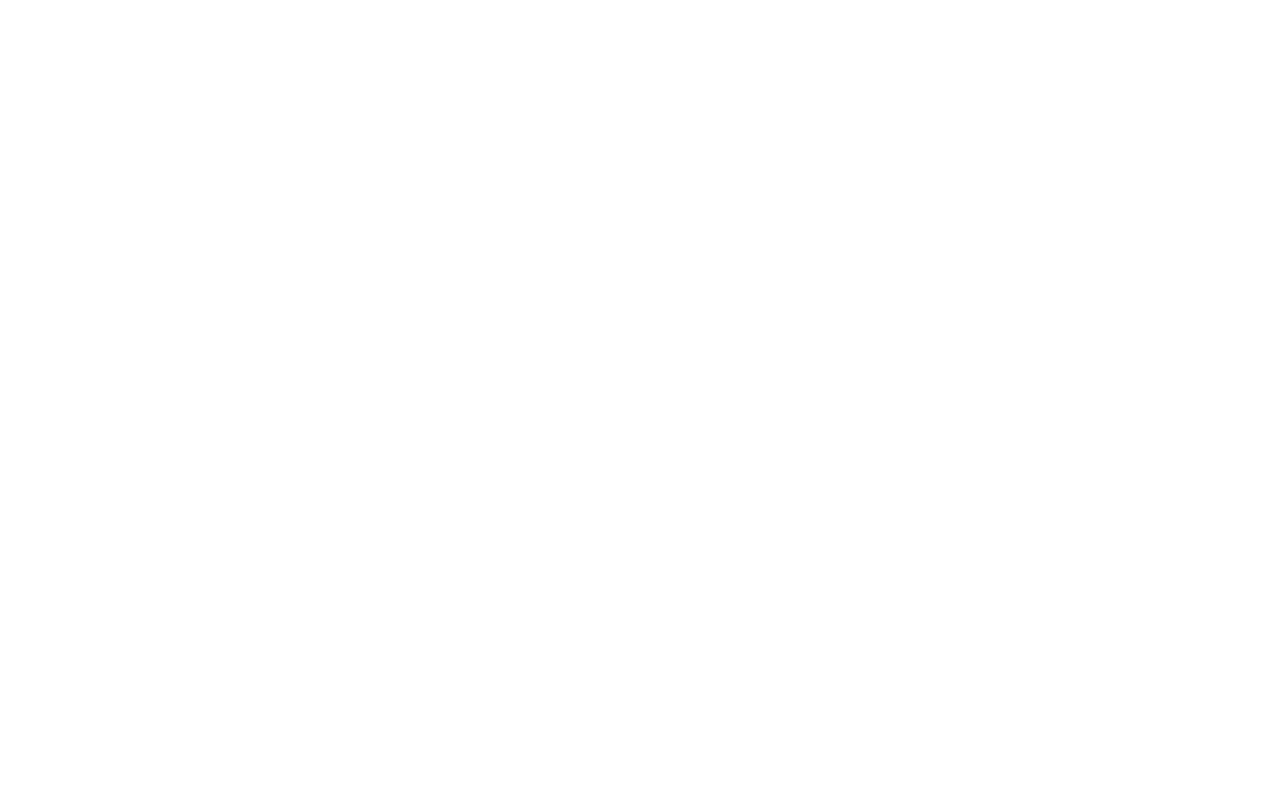
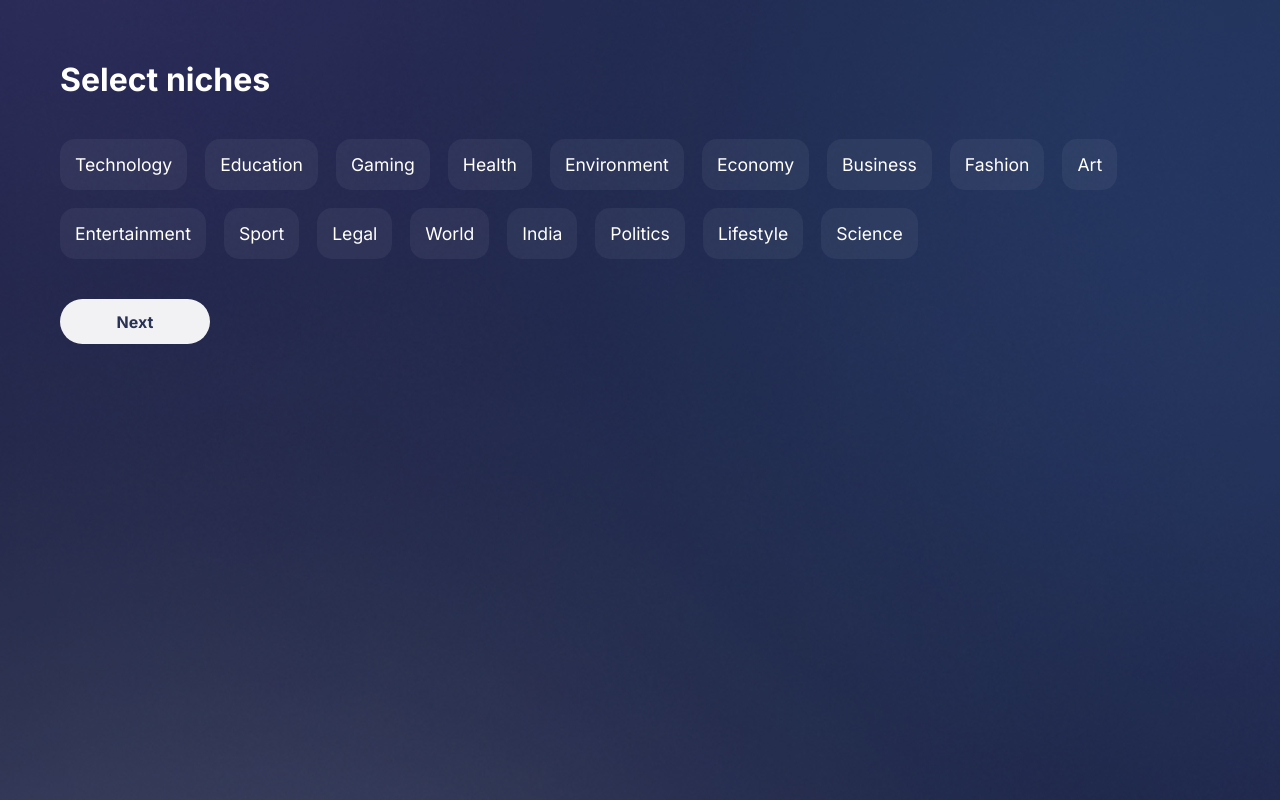
Before and after one commit to abhisheksharmacodes/newzlash, a React (Vite) app in the folder client/: page /#/niches in a window 1280 px wide. Before the commit this address had no page. Built offline with nearby package versions, Linux system fonts and the light colour scheme.

Commit message:
Initital version

```diff
--- a/client/src/App.jsx
+++ b/client/src/App.jsx
@@ -8,6 +8,8 @@
 import Login from './screens/auth/login/login.jsx'
 import Signup from './screens/auth/signup/signup.jsx'
 
+import Niches from './screens/niches/niches.jsx'
+
 import NoPage from './NoPage.jsx'
 
 let App = () => <>
@@ -15,6 +17,7 @@
     <Routes>
       <Route path="/login" element={<Login />} />
       <Route path="/signup" element={<Signup />} />
+      <Route path="/niches" element={<Niches />} />
       <Route path="/*" element={<NoPage />} />
       <Route path="/" element={<Home />} />
       </Routes>
--- a/client/src/Home.jsx
+++ b/client/src/Home.jsx
@@ -4,6 +4,6 @@
 import Niches from "./screens/niches/niches";
 import Login from "./screens/auth/login/login";
 
-const Home = () => <Niches />
+const Home = () => <Login />
 
 export default Home;
--- a/client/src/screens/auth/login/login.jsx
+++ b/client/src/screens/auth/login/login.jsx
@@ -1,6 +1,7 @@
 import { React, useRef, useState } from "react"
 // import { GoogleLogin, useGoogleLogin } from '@react-oauth/google'
 import {Link} from 'react-router-dom'
+import axios from 'axios'
 
 import './login.css'
 
@@ -8,34 +9,10 @@
 
 const Login = (props) => {
 
-    const email = /^(([^<>()[\]\\.,;:\s@"]+(\.[^<>()[\]\\.,;:\s@"]+)*)|.(".+"))@((\[[0-9]{1,3}\.[0-9]{1,3}\.[0-9]{1,3}\.[0-9]{1,3}\])|(([a-zA-Z\-0-9]+\.)+[a-zA-Z]{2,}))$/
+    const [valid, setValid] = useState(false)
 
-    const [valid, setValid] = useState(false)
-    const [validEmail, setValidEmail] = useState(true)
-    const [startCheckingEmail, setStartCheckingEmail] = useState(false)
-    const [loginClose, setloginClose] = useState(false)
-
-    const [veryWeak, setVeryWeak] = useState(false)
-    const [Weak, setWeak] = useState(false)
-    const [Moderate, setModerate] = useState(false)
-    const [Strong, setStrong] = useState(false)
-    const [veryStrong, setVeryStrong] = useState(false)
-
-    const fname = useRef(null)
-    const lname = useRef(null)
     const pass = useRef(null)
-    const repass = useRef(null)
     const user_email = useRef(null)
-    const checkPass = useRef(null)
-    const passMessage = useRef(null)
-
-    const veryWeak_ = useRef(null)
-    const Weak_ = useRef(null)
-    const Moderate_ = useRef(null)
-    const Strong_ = useRef(null)
-    const veryStrong_ = useRef(null)
-
-    const status = [veryWeak_, Weak_, Moderate_, Strong_, veryStrong_]
 
     let validate = () => {
         if (user_email.current.value !== '' && pass.current.value !== '') {
@@ -48,11 +25,11 @@
 
     let requestLogin = () => {
         let user_data = {
-            email: user_email.current.value,
+            username: user_email.current.value,
             password: pass.current.value
         }
-        axios.post('http://localhost:5000/users/adduser', user_data).then(() => {
-            alert("Account created")
+        axios.put('http://localhost:5000/login', user_data).then(() => {
+            alert("Successful")
         })
     }
 
--- a/client/src/screens/auth/signup/signup.jsx
+++ b/client/src/screens/auth/signup/signup.jsx
@@ -1,5 +1,5 @@
 import { React, useRef, useState } from "react"
-import { Link } from "react-router-dom"
+import { Link, useNavigate  } from "react-router-dom"
 
 import { useGoogleLogin } from '@react-oauth/google'
 import axios from 'axios'
@@ -10,6 +10,8 @@
 import google from '../../../assets/images/signup/Google.svg'
 
 const Signup = (props) => {
+
+    let navigate = useNavigate()
 
     const email = /^(([^<>()[\]\\.,;:\s@"]+(\.[^<>()[\]\\.,;:\s@"]+)*)|.(".+"))@((\[[0-9]{1,3}\.[0-9]{1,3}\.[0-9]{1,3}\.[0-9]{1,3}\])|(([a-zA-Z\-0-9]+\.)+[a-zA-Z]{2,}))$/
 
@@ -108,7 +110,9 @@
             today: {}
         }
         axios.post('https://newzlash-api.vercel.app/users/adduser', user_data).then(() => {
-            alert("Account created")
+            navigate("/niches")
+        }).catch((e)=> {
+            alert(e)
         })
     }
 
--- a/client/src/screens/niches/niches.css
+++ b/client/src/screens/niches/niches.css
@@ -1,6 +1,34 @@
-.screen {
+.normal_screen {
     justify-content: start;
     align-items: flex-start;
-    padding:40px;
+    padding:60px;
     box-sizing: border-box;
+    display: flex;
+    flex-direction: column;
+    gap:40px;
+    width: 100%;
 }
+
+#niches_container {
+    display: flex;
+    flex-wrap: wrap;
+    flex-direction: row;
+    width: 100%;
+    gap:18px;
+}
+
+.niches {
+    padding: 15px;
+    background-color: rgba(255, 255, 255, .05);
+    border-radius: 15px;
+    font-size: 1.1em;
+    text-transform: capitalize;
+    cursor: pointer;
+    transition: .4s;
+}
+
+.niches_selected {
+    background-color: rgba(255, 255, 255, .1);
+    color: white;
+    box-shadow: inset 0px 0px 1px 2px rgba(255,255,255,.5);
+}
--- a/client/src/screens/niches/niches.jsx
+++ b/client/src/screens/niches/niches.jsx
@@ -1,4 +1,4 @@
-import { React, useRef, useState } from "react"
+import { React, useRef, useState, useEffect } from "react"
 import { Link } from "react-router-dom"
 
 import axios from 'axios'
@@ -15,6 +15,7 @@
     const email = /^(([^<>()[\]\\.,;:\s@"]+(\.[^<>()[\]\\.,;:\s@"]+)*)|.(".+"))@((\[[0-9]{1,3}\.[0-9]{1,3}\.[0-9]{1,3}\.[0-9]{1,3}\])|(([a-zA-Z\-0-9]+\.)+[a-zA-Z]{2,}))$/
 
     const [valid, setValid] = useState(false)
+    const [selectedNiches, setSelectedNiches] = useState([])
 
     const fname = useRef(null)
     const lname = useRef(null)
@@ -28,10 +29,66 @@
     const Weak_ = useRef(null)
     const Moderate_ = useRef(null)
 
-    return <div class="flex">
-        <div id="auth_screen" className="screen">
-            <h1>Select niches</h1>
+
+
+    useEffect(() => {
+        console.log(selectedNiches)
+    }, [selectedNiches])
+
+    const handleClick = (niche) => {
+        const newSelectedNiches = [...selectedNiches]
+
+        let nicheIndex = newSelectedNiches.indexOf(niche)
+
+        if (nicheIndex !== -1) { // Niche already selected, remove it
+            newSelectedNiches.splice(nicheIndex, 1);
+        } else { // Niche not selected, add it
+            newSelectedNiches.push(niche);
+        }
+
+        setSelectedNiches(newSelectedNiches)
+
+    }
+
+    return <div id="auth_screen" className="screen normal_screen">
+        <h1>Select niches</h1>
+        <div id="niches_container">
+            <div className={`niches ${selectedNiches.includes('Technology') ? 'niches_selected' : ''}`}
+                onClick={() => handleClick('Technology')}>Technology</div>
+            <div className={`niches ${selectedNiches.includes('Education') ? 'niches_selected' : ''}`}
+                onClick={() => handleClick('Education')}>Education</div>
+            <div className={`niches ${selectedNiches.includes('Gaming') ? 'niches_selected' : ''}`}
+                onClick={() => handleClick('Gaming')}>Gaming</div>
+            <div className={`niches ${selectedNiches.includes('Health') ? 'niches_selected' : ''}`}
+                onClick={() => handleClick('Health')}>Health</div>
+            <div className={`niches ${selectedNiches.includes('Environment') ? 'niches_selected' : ''}`}
+                onClick={() => handleClick('Environment')}>Environment</div>
+            <div className={`niches ${selectedNiches.includes('Economy') ? 'niches_selected' : ''}`}
+                onClick={() => handleClick('Economy')}>Economy</div>
+            <div className={`niches ${selectedNiches.includes('Business') ? 'niches_selected' : ''}`}
+                onClick={() => handleClick('Business')}>Business</div>
+            <div className={`niches ${selectedNiches.includes('Fashion') ? 'niches_selected' : ''}`}
+                onClick={() => handleClick('Fashion')}>Fashion</div>
+            <div className={`niches ${selectedNiches.includes('Art') ? 'niches_selected' : ''}`}
+                onClick={() => handleClick('Art')}>Art</div>
+            <div className={`niches ${selectedNiches.includes('Entertainment') ? 'niches_selected' : ''}`}
+                onClick={() => handleClick('Entertainment')}>Entertainment</div>
+            <div className={`niches ${selectedNiches.includes('Sport') ? 'niches_selected' : ''}`}
+                onClick={() => handleClick('Sport')}>Sport</div>
+            <div className={`niches ${selectedNiches.includes('Legal') ? 'niches_selected' : ''}`}
+                onClick={() => handleClick('Legal')}>Legal</div>
+            <div className={`niches ${selectedNiches.includes('World') ? 'niches_selected' : ''}`}
+                onClick={() => handleClick('World')}>World</div>
+            <div className={`niches ${selectedNiches.includes('India') ? 'niches_selected' : ''}`}
+                onClick={() => handleClick('India')}>India</div>
+            <div className={`niches ${selectedNiches.includes('Politics') ? 'niches_selected' : ''}`}
+                onClick={() => handleClick('Politics')}>Politics</div>
+            <div className={`niches ${selectedNiches.includes('Lifestyle') ? 'niches_selected' : ''}`}
+                onClick={() => handleClick('Lifestyle')}>Lifestyle</div>
+            <div className={`niches ${selectedNiches.includes('Science') ? 'niches_selected' : ''}`}
+                onClick={() => handleClick('Science')}>Science</div>
         </div>
+        <button style={{width:'150px'}}>Next</button>
     </div>
 }
 
```
Also changed, not shown: 2 other files (tests, documents, lock files or other folders).
